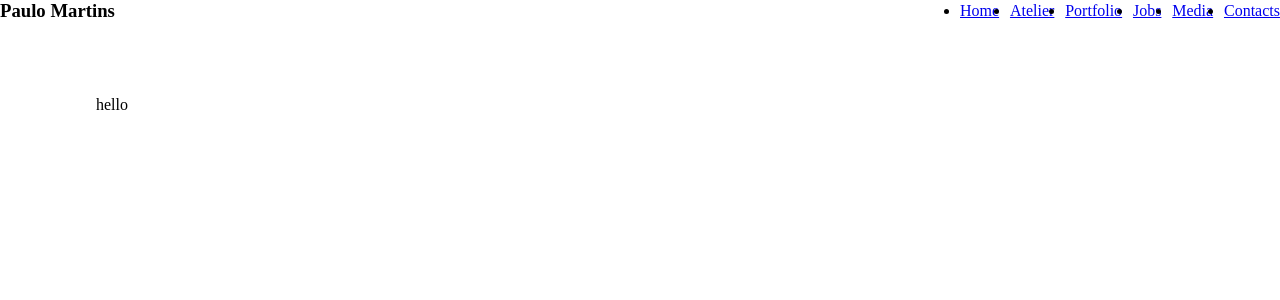
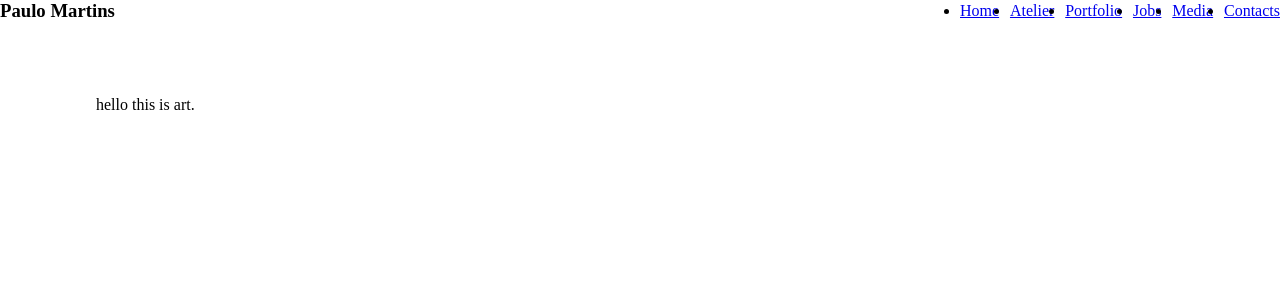
Before and after one commit to alexpinho/paulomartins, a React (Create React App) app: page / in a window 1280 px wide. Shown: the top 300 px of the page. Built offline with nearby package versions, Linux system fonts and the light colour scheme; the HTML template or start-up script is replaced by a standard one.

Commit message:
homepage test

```diff
--- a/src/screens/Home/home.js
+++ b/src/screens/Home/home.js
@@ -6,7 +6,7 @@ const Home = () => {
   return (
     <Layout>
       <div className={contentContainer}>
-        hello
+        hello this is art.
       </div>
     </Layout>
   );
--- a/src/screens/Home/home.module.scss
+++ b/src/screens/Home/home.module.scss
@@ -1,4 +1,4 @@
-@import '../../styles/applications.scss';
+@import "../../styles/applications.scss";
 
 .contentContainer {
   @include main();
```
